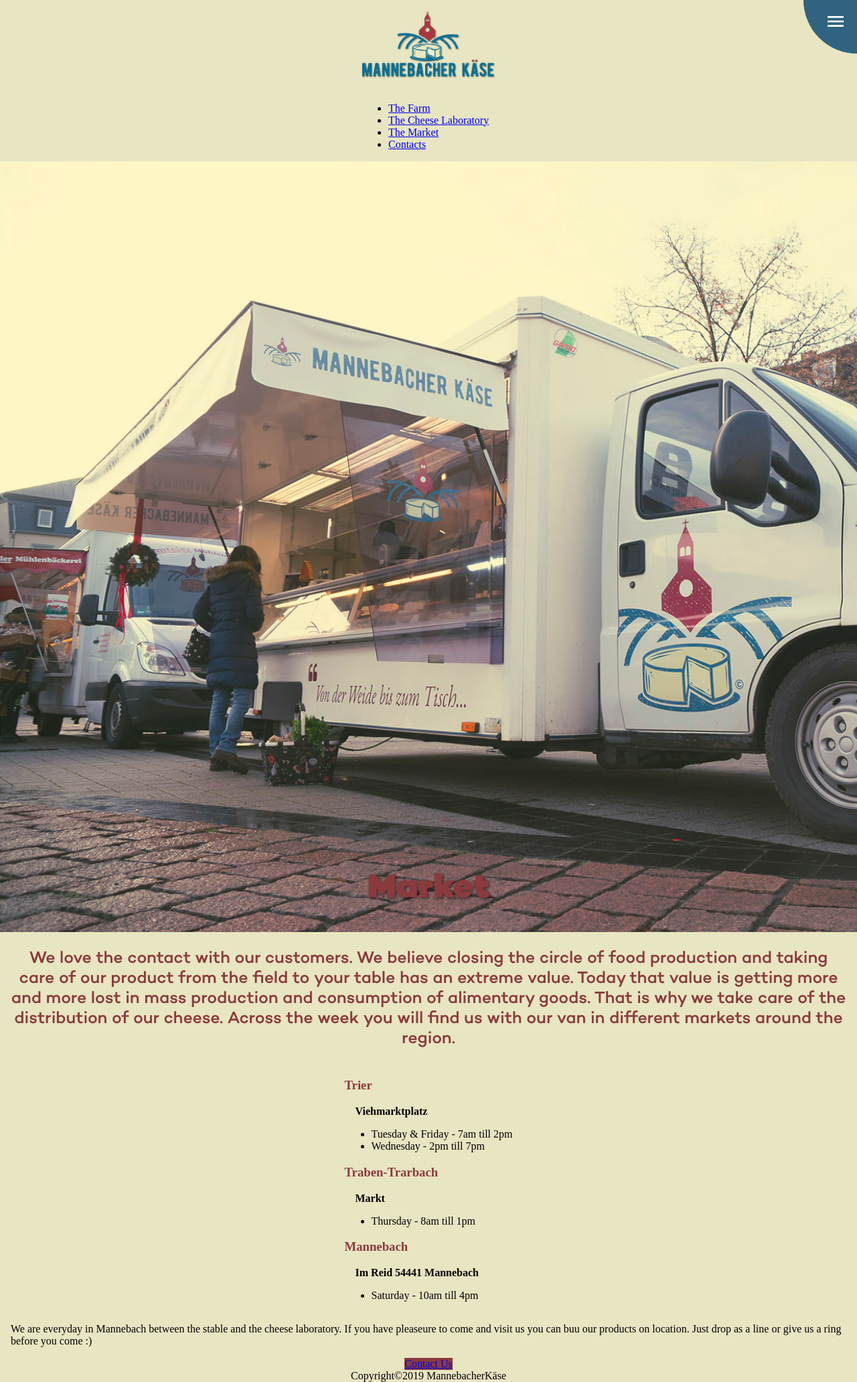
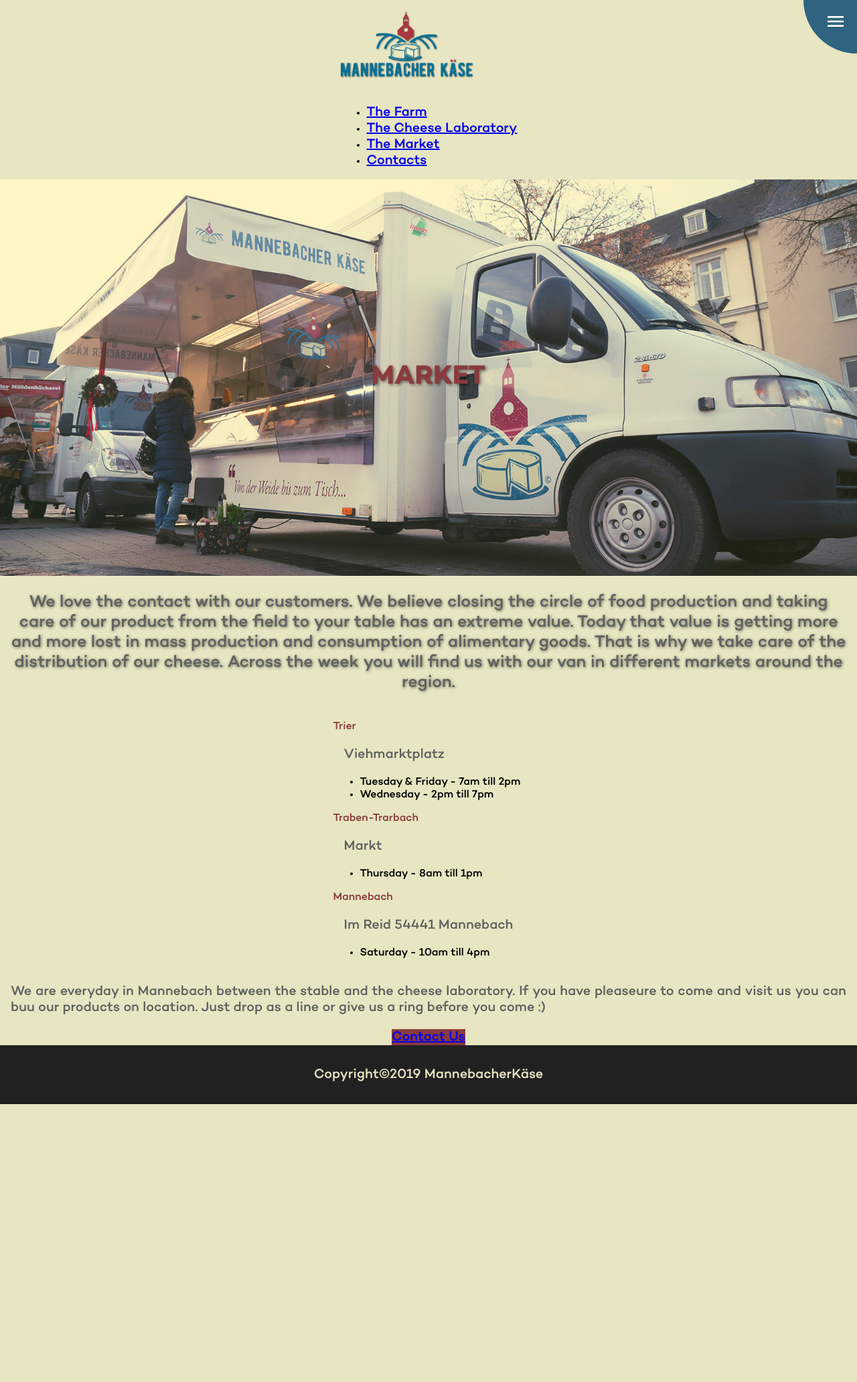
Before and after one commit to matteocarpi/mannebacherk-se, a Jekyll site: the page built from pages/market.md, in a window 1280 px wide. Shown: the whole page at 67% size. Built offline with Jekyll 4.4.1, drawn with Linux system fonts in a browser that asks for light colours; nearby versions of some CDN libraries.

Commit message:
styled home page for iphone 5

```diff
--- a/_includes/footer.html
+++ b/_includes/footer.html
@@ -1,3 +1,3 @@
-<footer id="footer">
- <span>Copyright©2019 MannebacherKäse</span>
-</footer>
+<div id="footer">
+ <p>Copyright©2019 MannebacherKäse</p>
+</div>
--- a/_sass/footer.scss
+++ b/_sass/footer.scss
@@ -0,0 +1,9 @@
+#footer {
+  width: 100%;
+  background-color: $dark-grey;
+  p {
+    color: $white;
+    text-align: center;
+    margin: 2rem auto;
+  }
+}
--- a/_sass/home.scss
+++ b/_sass/home.scss
@@ -1,6 +1,27 @@
 .slide.home {
-    background-image: url(/assets/img/cheese-home-title.jpg);
+  background: center / cover no-repeat url("/assets/img/cheese-home-title.jpg")
 }
-.video {
-  max-width: 80%;
+.fb-video {
+  margin-bottom: 2rem;
 }
+#contacts {
+ * {
+   color: $white;
+ }
+ display: flex;
+ flex-wrap: wrap;
+ p {
+   text-align: center;
+ }
+ h1 {
+   margin: 1rem auto;
+ }
+}
+#contact-details {
+  margin: 0 auto;
+  display: flex;
+  flex-direction: column;
+  align-items: center;
+  justify-content: space-around;
+  height: 10rem;
+}
--- a/_sass/universal.scss
+++ b/_sass/universal.scss
@@ -16,6 +16,9 @@
 }
 
 // Global Elements and Containers
+* {
+  font: 100% Campton-Medium;
+}
 body {
   margin: 0;
   padding: 0;
@@ -30,32 +33,63 @@
   align-items: center;
 }
 h1 {
-  font: 100% Campton-Black;
-  font-size: 50px;
+  font: 100% Campton-Bold;
+  font-size: 40px;
+  text-transform: uppercase;
   text-align: center;
   text-shadow: 2px 2px 4px rgba(0,0,0,0.50);
+  margin: 1rem;
 }
 p {
   padding: 0 1rem;
+  font: 100% Campton-Medium;
+  color: $grey;
+  font-size: 20px;
+  text-align: justify;
 }
 .intro {
   p {
     font-family: Campton-Medium;
     font-size: 25px;
     text-align: center;
-    color: $red;
+    color: $grey;
+    text-shadow: 1px 1px 4px rgba(0,0,0,0.50);
   }
 }
-
+a, span {
+  font-size: 20px;
+}
+.fab {
+  font-size: 30px;
+}
 
 // Custom Elements
 .cta {
-  background-color: red;
+  margin: 2rem auto;
+  padding: 1rem 2rem;
+  font: 100% Campton-Bold;
+  font-size: 20px;
+  text-align: center;
+  text-decoration: none;
   text-transform: uppercase;
+  border-radius: 10px;
+  background-color: $red;
   color: $white;
 }
+a.cta.blue-background {
+  background-color: $blue;
+}
 .slide {
-    width: 100%;
-    padding-top: 80%;
-    background-size: cover;
+  background-size: cover;
+  background-position: center;
+  width: 100%;
+  padding: 20% 0 20% 0;
+  display: flex;
+  flex-direction: column;
+  justify-content: center;
 }
+.preview {
+  display: flex;
+  flex-direction: column;
+  align-items: center;
+}
--- a/_sass/variables.scss
+++ b/_sass/variables.scss
@@ -4,7 +4,7 @@
 $red: #8A3A3D;
 $blue: #2F637F;
 $grey: #616161;
-
+$dark-grey: #212121;
 // Fonts
 @font-face {
   font-family: "Campton-Medium";
--- a/assets/js/main.js
+++ b/assets/js/main.js
@@ -16,3 +16,6 @@
   links.style.display = 'none';
   quit.style.display = 'none';
 }
+// Facebook Embed
+<div id="fb-root"></div>
+<script async defer crossorigin="anonymous" src="https://connect.facebook.net/en_GB/sdk.js#xfbml=1&version=v3.2"></script>
```
Also changed, not shown: _layouts/home.html (+9 -9 lines), pages/index.md (+6 -3 lines), assets/img/cheese-toma.jpg (added).
